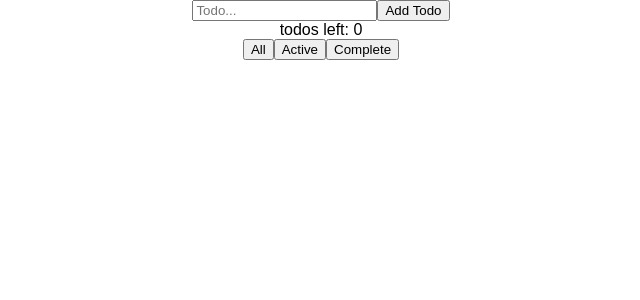
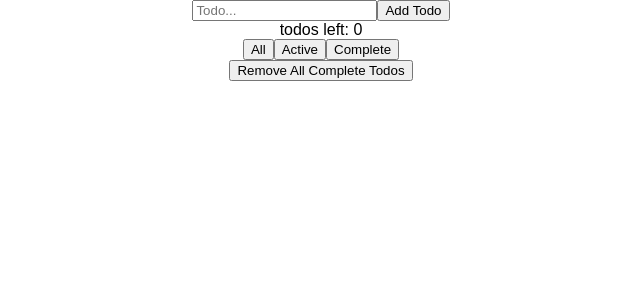
Before and after one commit to mediamanipulation/todo, a React (Create React App) app: page / in a window 1280 px wide. Shown: the top 300 px of the page, without its empty margins (319-959 px from the left). Built offline with nearby package versions, Linux system fonts and the light colour scheme.

Commit message:
delete all complete

```diff
--- a/src/components/TodoList.js
+++ b/src/components/TodoList.js
@@ -10,7 +10,7 @@ import Todo from "./Todo";
  - 4. show number of active todos
  - 5. filter all/active/complete
  - 6. delete todo
-  7. delete all complete
+ - 7. delete all complete
     7.1 only show if atleast one is complete
   8. button to toggle all on/off
 */
@@ -55,6 +55,12 @@ export default class TodoList extends React.Component {
     });
   };
 
+  removeAllTodosThatAreComplete = () => {
+    this.setState({
+      todos: this.state.todos.filter((todo) => !todo.complete)
+    });
+  };
+
   render() {
     let todos = [];
 
@@ -85,6 +91,9 @@ export default class TodoList extends React.Component {
         <button onClick={() => this.updateTodoToShow("complete")}>
           Complete
         </button>
+        <div>
+          <button onClick={this.removeAllTodosThatAreComplete} >Remove All Complete Todos</button>
+        </div>
       </div>
     );
   }
```
